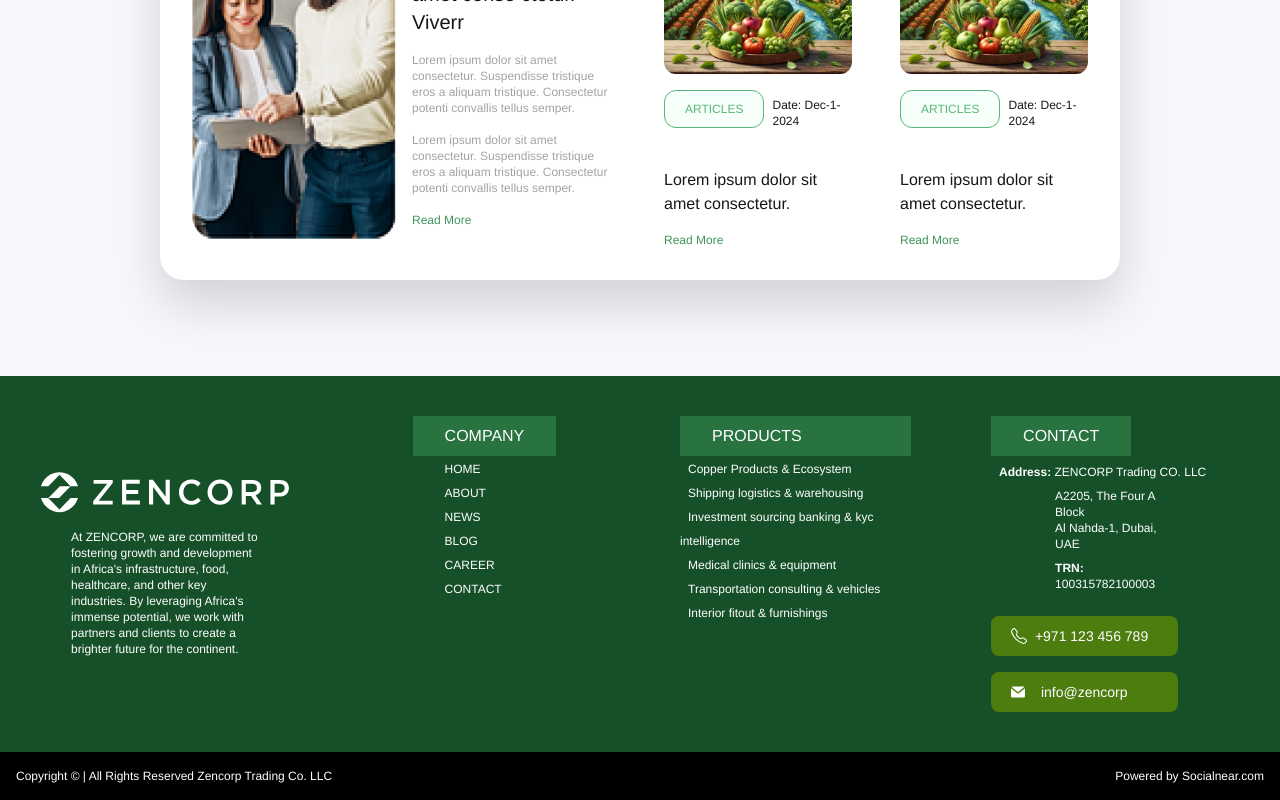
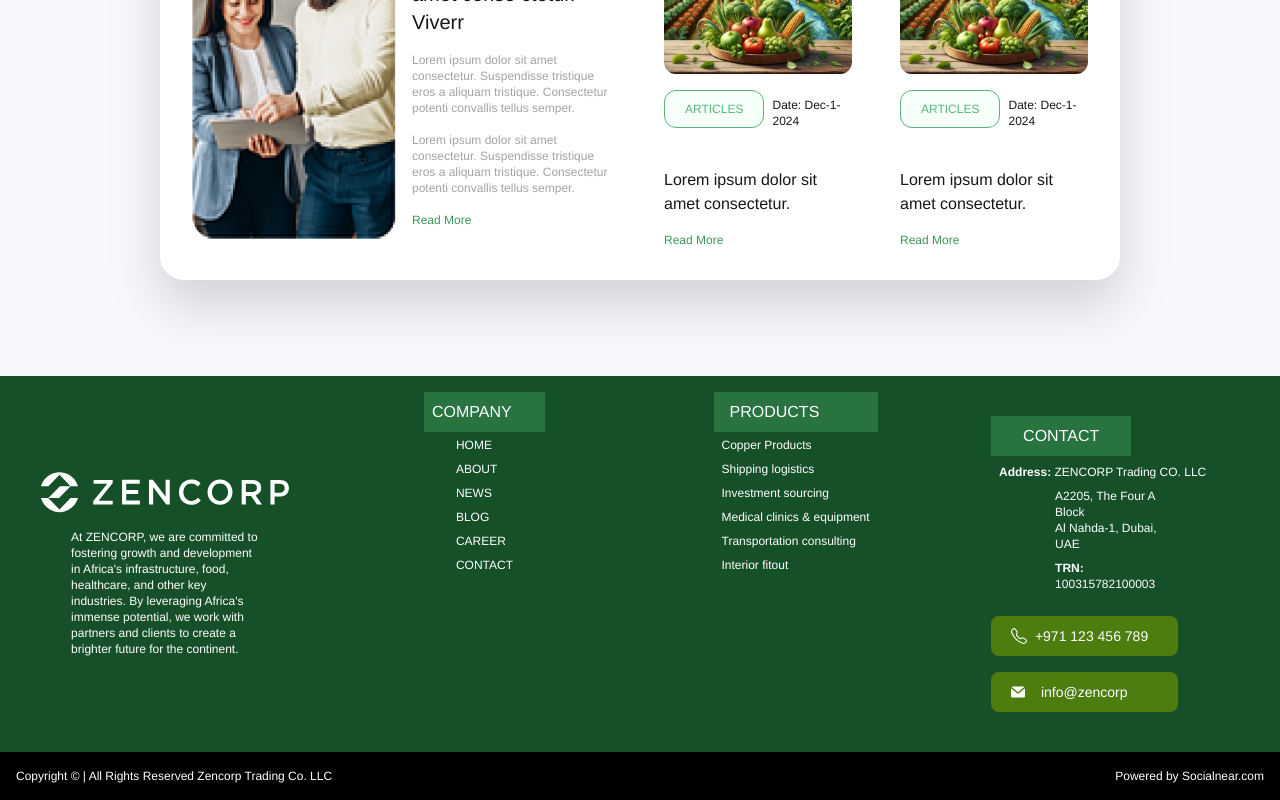
Before and after one commit to dewdigi/zencorpnext15, a Next.js app: page / in a window 1280 px wide. Shown: the part 2156-2956 px from the top of the page. Built offline with nearby package versions, Linux system fonts and the light colour scheme.

Commit message:
Initial commit

```diff
--- a/app/components/Footer.tsx
+++ b/app/components/Footer.tsx
@@ -12,10 +12,10 @@ return (
                 <a href="#" className="text-2xl font-bold"> <Image src="/images/logo-zencorp.svg" width={249} height={40} alt="zencorp" /></a>
                 <p className='text-xs text-white w-9/12 '>At ZENCORP, we are committed to fostering growth and development in Africa&#39;s infrastructure, food, healthcare, and other key industries. By leveraging Africa&#39;s immense potential, we work with partners and clients to create a brighter future for the continent. </p>
             </div >
-            <div className='flex flex-row md:w-1/2'>
-            <div className=' md:w-1/2 m-2 p-8 items-center flex flex-col justify-self text-white '>
+            <div className='flex flex-row md:w-1/2 shrink'>
+            <div className=' md:w-1/2 m-2 p-2 items-center flex flex-col justify-self text-white '>
                 <ul >
-                    <li className='px-8 py-2 bg-[#287340]' >COMPANY</li>
+                    <li className='px-2 py-2 bg-[#287340]' >COMPANY</li>
                     <li><Link rel="stylesheet" href="/#" className="mx-2 p-6 hover:text-emerald-500 text-xs">HOME</Link></li>
 
                     <li><Link rel="stylesheet" href="/about" className="mx-2 p-6 hover:text-emerald-500 text-xs" >ABOUT</Link></li>
@@ -31,20 +31,20 @@ return (
 
             </div>
 
-            <div className=' md:w-1/2 m-2 p-8 items-center flex flex-col text-left  text-white'>
+            <div className=' md:w-1/2 m-2 p-2 items-center flex flex-col text-left  text-white'>
                 <ul>
-                    <li className='px-8 py-2 bg-[#287340]'>PRODUCTS</li>
-                    <li><Link rel="stylesheet" href="/products/copper" className="m-2 hover:text-emerald-500 text-xs">Copper Products & Ecosystem</Link></li>
+                    <li className='px-4 py-2 bg-[#287340]'>PRODUCTS</li>
+                    <li><Link rel="stylesheet" href="/products/copper" className="m-2 hover:text-emerald-500 text-xs">Copper Products</Link></li>
 
-                    <li><Link rel="stylesheet" href="/products/shipping" className="m-2 hover:text-emerald-500 text-xs" >Shipping logistics & warehousing</Link></li>
+                    <li><Link rel="stylesheet" href="/products/shipping" className="m-2 hover:text-emerald-500 text-xs" >Shipping logistics</Link></li>
 
-                    <li><Link rel="stylesheet" href="/products/investment" className="m-2 hovezr:text-emerald-500 text-xs" >Investment sourcing banking & kyc intelligence</Link></li>
+                    <li><Link rel="stylesheet" href="/products/investment" className="m-2 hovezr:text-emerald-500 text-xs" >Investment sourcing</Link></li>
 
                     <li><Link rel="stylesheet" href="/products/medical" className="m-2 hover:text-emerald-500 text-xs" >Medical clinics & equipment</Link></li>
 
-                    <li><Link rel="stylesheet" href="/products/transportation" className="m-2 hover:text-emerald-500 text-xs" >Transportation consulting & vehicles</Link></li>
+                    <li><Link rel="stylesheet" href="/products/transportation" className="m-2 hover:text-emerald-500 text-xs" >Transportation consulting</Link></li>
 
-                    <li><Link rel="stylesheet" href="/products/interior" className="m-2 hover:text-emerald-500 text-xs" >Interior fitout & furnishings</Link></li>
+                    <li><Link rel="stylesheet" href="/products/interior" className="m-2 hover:text-emerald-500 text-xs" >Interior fitout</Link></li>
                 </ul>
 
             </div>
--- a/app/layout.tsx
+++ b/app/layout.tsx
@@ -14,8 +14,8 @@ const geistMono = localFont({
 });
 
 export const metadata: Metadata = {
-  title: "Create Next App",
-  description: "Generated by create next app",
+  title: "Zencorp",
+  description: "A Sustainable solutions",
 };
 
 export default function RootLayout({
```
